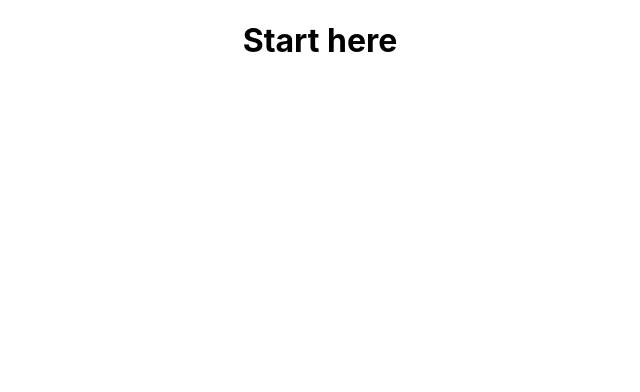
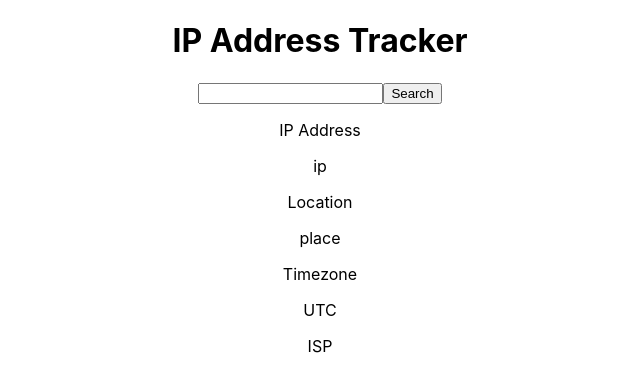
Before and after one commit to michaelbulaongdev/fm009-ip-address-tracker, a React (Create React App) app: page / in a window 1280 px wide. Shown: the top 392 px of the page, without its empty margins (320-960 px from the left). Built offline with nearby package versions, Linux system fonts and the light colour scheme.

Commit message:
initial placeholders

```diff
--- a/src/App.js
+++ b/src/App.js
@@ -1,11 +1,33 @@
-import './App.css';
+import "./App.css";
 
 function App() {
-	return (
-		<div className='App'>
-			<h1>Start here</h1>
-		</div>
-	);
+  return (
+    <div className="App">
+      <h1>IP Address Tracker</h1>
+      <div>
+        <input />
+        <button>Search</button>
+      </div>
+      <div>
+        <div>
+          <p>IP Address</p>
+          <p>ip</p>
+        </div>
+        <div>
+          <p>Location</p>
+          <p>place</p>
+        </div>
+        <div>
+          <p>Timezone</p>
+          <p>UTC</p>
+        </div>
+        <div>
+          <p>ISP</p>
+          <p></p>
+        </div>
+      </div>
+    </div>
+  );
 }
 
 export default App;
```
Also changed, not shown: src/components/InfoPanel.js (added), src/components/MapArea.js (added), src/components/fetchData.js (added).
